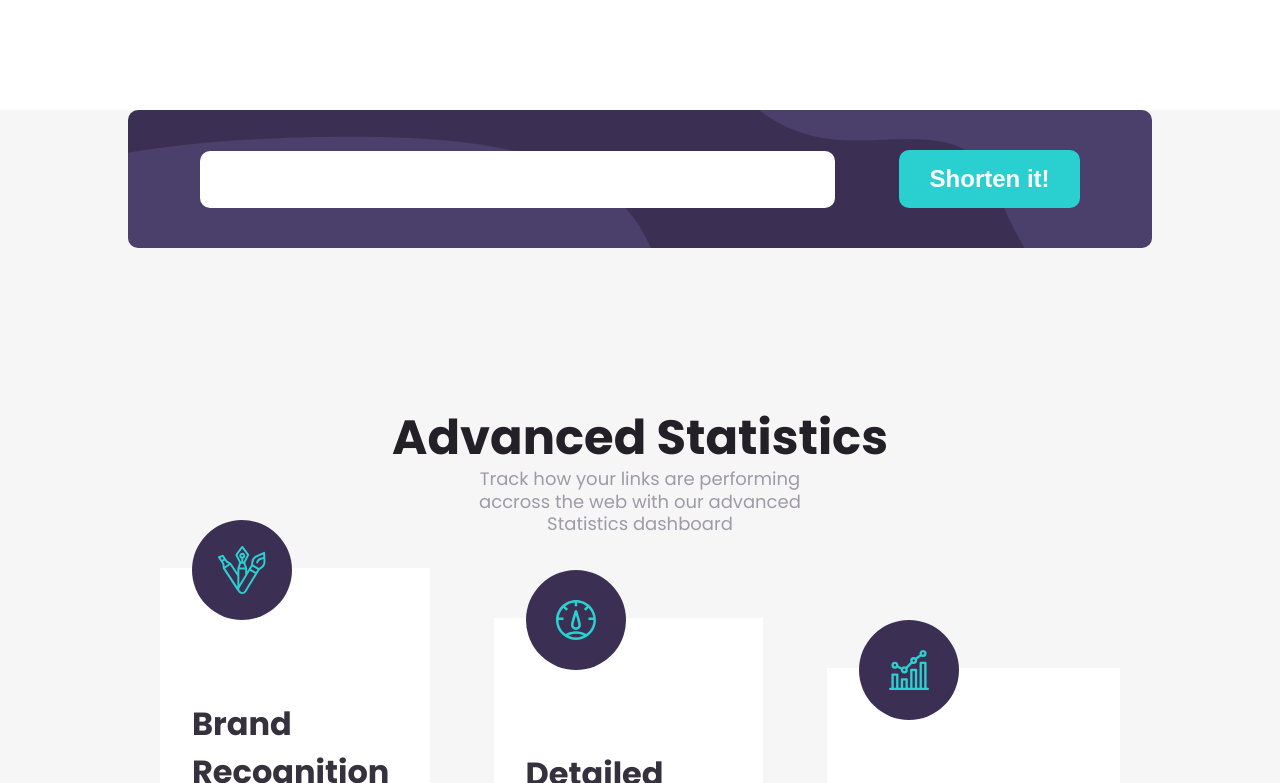
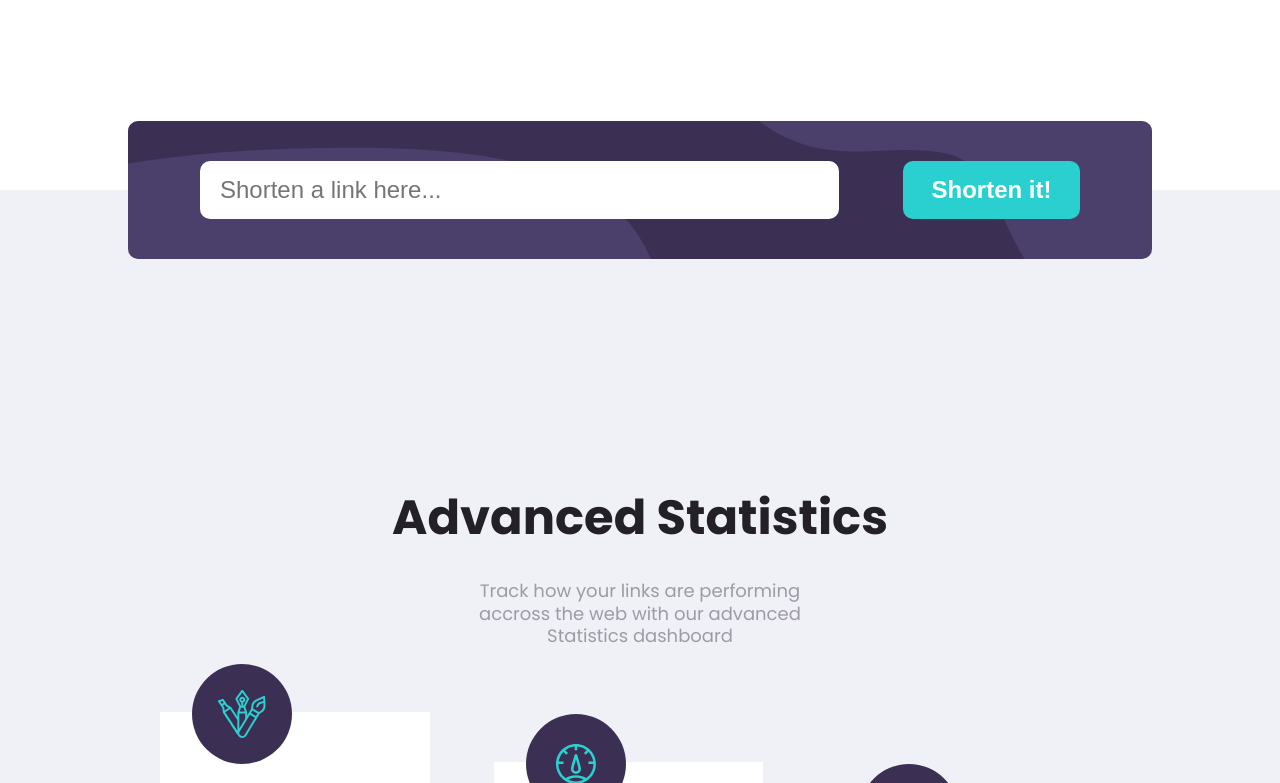
Before and after one commit to iamshubhankarkhare/shortly, a React (Create React App) app: page / in a window 1280 px wide. Shown: the part 637-1420 px from the top of the page. Built offline with nearby package versions, Linux system fonts and the light colour scheme.

Commit message:
improve Ui

```diff
--- a/src/components/cardBlock.js
+++ b/src/components/cardBlock.js
@@ -68,7 +68,7 @@ const Card = ({ icon, title, body, ...props }) => {
 
 function CardBlock() {
   return (
-    <Flex flexDirection="column" py="20vh" bg="#f6f6f6">
+    <Flex flexDirection="column" py="20vh" bg="#EFF1F7">
       <Flex flexDirection="column" justifyContent="center" alignItems="center">
         <H1
           fontWeight="700"
@@ -87,7 +87,7 @@ function CardBlock() {
           lineHeight="1.25"
           textAlign="center"
           color="neutral.greyishViolet"
-          my={[4, 0]}
+          my="4"
         >
           Track how your links are performing accross the web with our advanced
           Statistics dashboard
--- a/src/components/heroBlock.js
+++ b/src/components/heroBlock.js
@@ -5,7 +5,8 @@ import Image from '../assests/illustration-working.svg';
 function HeroBlock() {
   return (
     <Flex
-      my="10vh"
+      mt="10vh"
+      mb="20vh"
       ml={[4, '10vw']}
       mr={[4, '0']}
       justifyContent="space-between"
--- a/src/components/inputBlock.js
+++ b/src/components/inputBlock.js
@@ -4,7 +4,7 @@ import { Flex, Link, Button, H1, Input } from './styledComponents';
 
 function InputBlock() {
   return (
-    <Flex bg="#f6f6f6">
+    <Flex bg="#EFF1F7">
       <Flex
         flexDirection={['column', 'row']}
         justifyContent="space-around"
@@ -17,15 +17,18 @@ function InputBlock() {
         p="5vh"
         width="100%"
         borderRadius="10px"
+        style={{ transform: 'translateY(-50%)' }}
       >
         <Input
           border="none"
           borderRadius="10px"
-          fontSize="2rem"
-          px={[0, '10px']}
-          py="10px"
+          fontSize="24px"
+          px={[0, '20px']}
+          py="15px"
           mx="4"
           width="100%"
+          color="secondary.red"
+          placeholder="Shorten a link here..."
         />
 
         <Button
```
